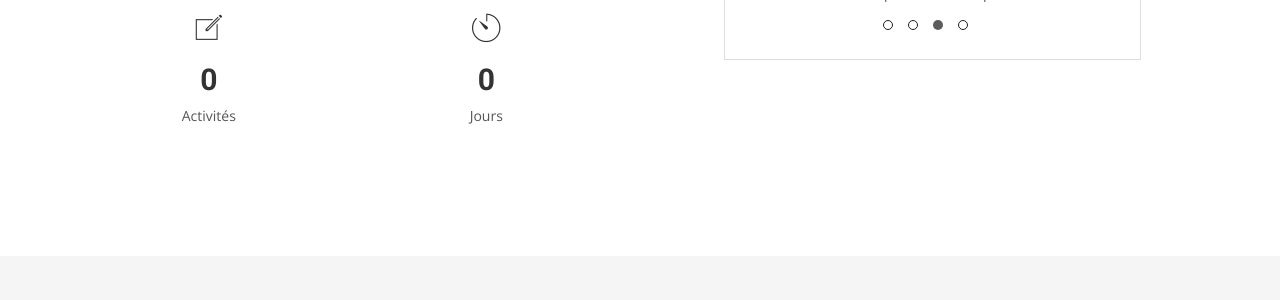
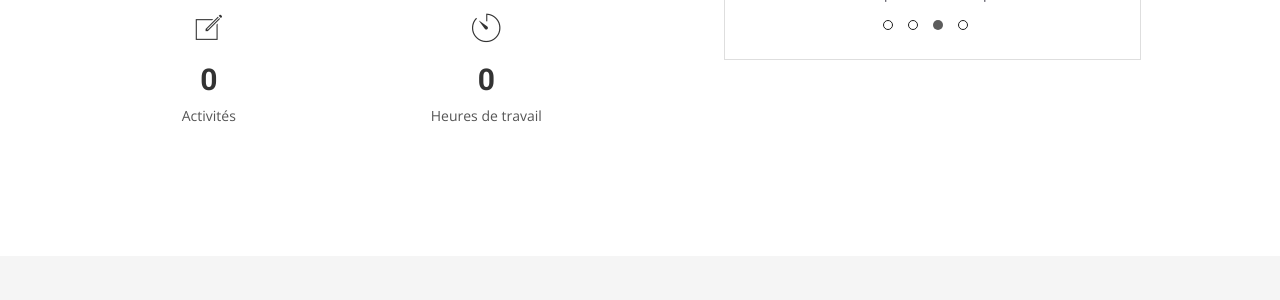
Before and after one commit to asso-robotique-insset/asso-robotique-insset, a Jekyll site: the page built from index.html, in a window 1280 px wide and 900 px high, scrolled down 2961 px. Shown: the part 461-761 px from the top of the window. Built offline with Jekyll 4.4.1, drawn with Linux system fonts in a browser that asks for light colours; nearby versions of some CDN libraries; some web fonts are replaced.

Commit message:
Update funfacts.yml

```diff
--- a/_data/funfacts.yml
+++ b/_data/funfacts.yml
@@ -7,6 +7,6 @@
 - counter: 20
   icon: ion-ios-compose-outline
   text: Activités
-- counter: 184
+- counter: 100
   icon: ion-ios-timer-outline
-  text: Jours
+  text: Heures de travail
```
